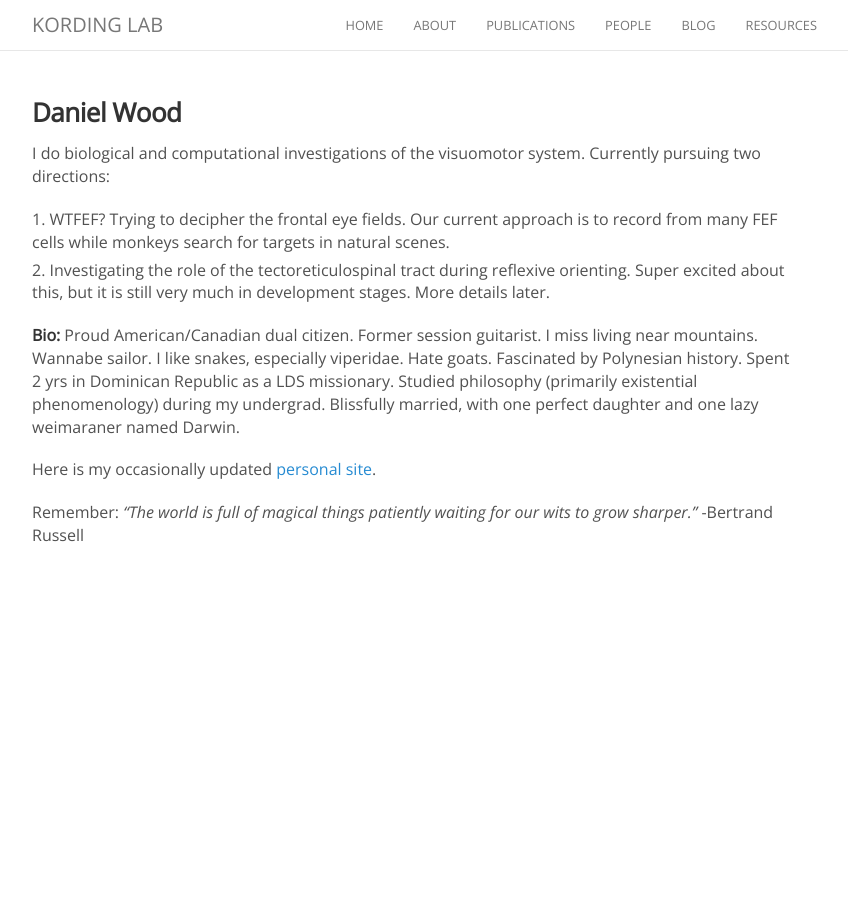
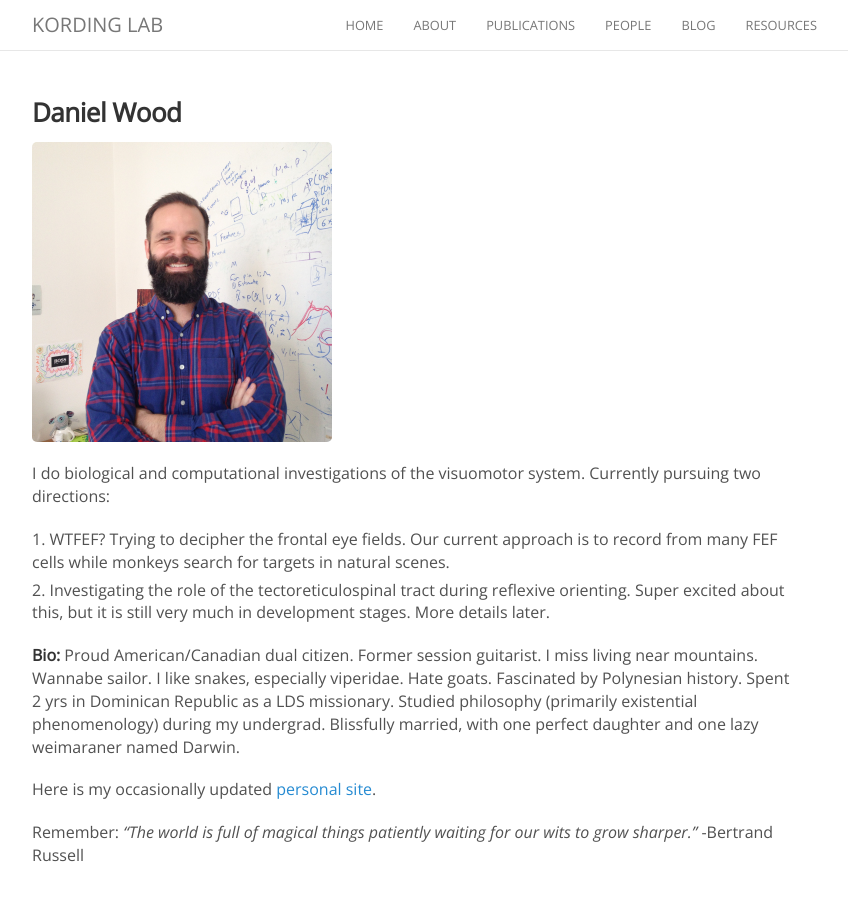
Before and after one commit to KordingLab/KordingLab.github.io, a Jekyll site: the page built from _people/daniel_wood.md, in a window 1280 px wide. Shown: the whole page, without its empty margins (223-1071 px from the left). Built offline with Jekyll 4.4.1, drawn with Linux system fonts in a browser that asks for light colours; nearby versions of some CDN libraries; comment, search, counter and statistics services are not loaded.

Commit message:
Add Daniel Wood image

```diff
--- a/_people/daniel_wood.md
+++ b/_people/daniel_wood.md
@@ -1,11 +1,12 @@
 ---
 name: Daniel Wood
 position: postdoc
-avatar:
+avatar: daniel_wood.jpg
 twitter:
 joined: 2014
 ---
 
+<img width="300" src="{{site.baseurl}}/images/people/{{page.avatar}}" data-action="zoom">
 
 I do biological and computational investigations of the visuomotor system. Currently pursuing two directions:
 
```
Also changed, not shown: images/people/daniel_wood.jpg (added).
